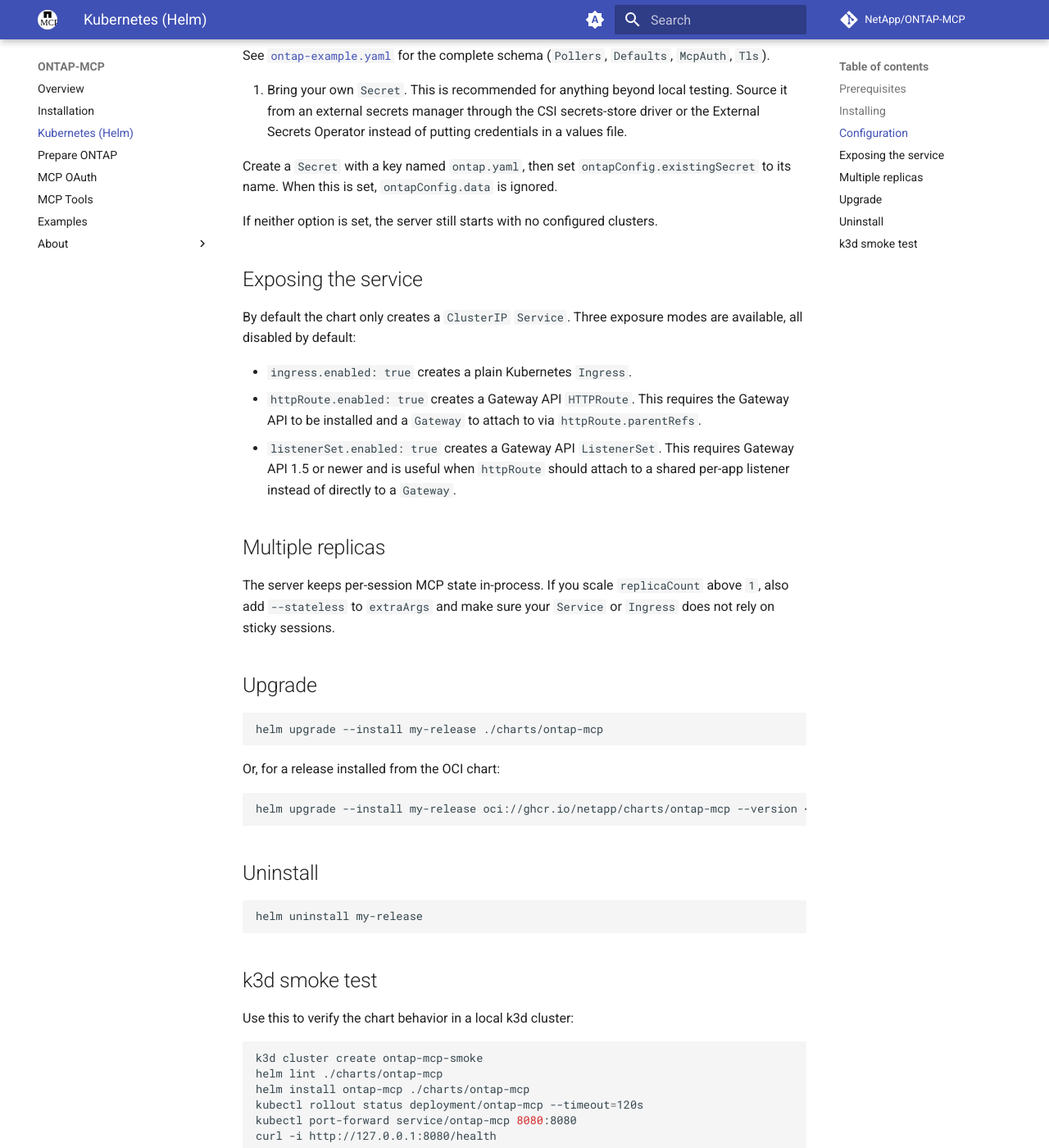
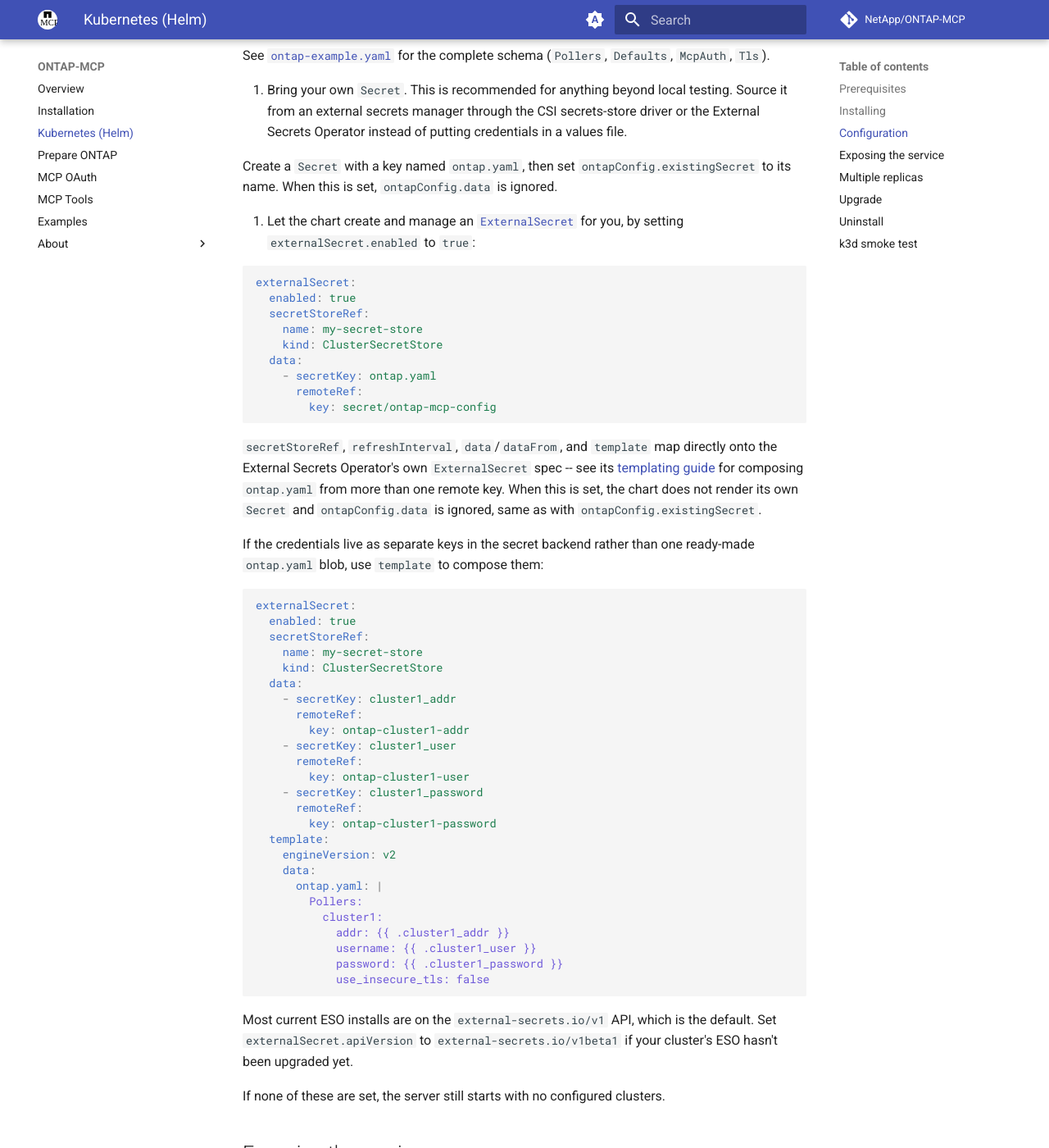
Before and after one commit to NetApp/ontap-mcp, an MkDocs documentation site: the page built from docs/helm.md, in a window 1280 px wide and 1400 px high, scrolled down 1204 px. Shown: the whole window at 82% size. Built offline with MkDocs 1.6.1 and Material for MkDocs 9.7.7, drawn with Linux system fonts in a browser that asks for light colours; comment, search, counter and statistics services are not loaded; the version menu is left out; some of the changed text lies outside the part shown.

Commit message:
feat: add optional ExternalSecret support to ontap-mcp Helm chart
ESO-backed clusters currently need a hand-maintained ExternalSecret
manifest kept in sync with the chart release on every upgrade. Let
the chart render it itself, off by default, as a third option
alongside ontapConfig.data and ontapConfig.existingSecret.

````diff
--- a/docs/helm.md
+++ b/docs/helm.md
@@ -64,7 +64,66 @@
    `ontapConfig.existingSecret` to its name. When this is set,
    `ontapConfig.data` is ignored.
 
-If neither option is set, the server still starts with no configured clusters.
+3. Let the chart create and manage an
+   [`ExternalSecret`](https://external-secrets.io) for you, by setting
+   `externalSecret.enabled` to `true`:
+
+   ```yaml
+   externalSecret:
+     enabled: true
+     secretStoreRef:
+       name: my-secret-store
+       kind: ClusterSecretStore
+     data:
+       - secretKey: ontap.yaml
+         remoteRef:
+           key: secret/ontap-mcp-config
+   ```
+
+   `secretStoreRef`, `refreshInterval`, `data`/`dataFrom`, and `template` map
+   directly onto the External Secrets Operator's own `ExternalSecret` spec --
+   see its [templating guide](https://external-secrets.io/latest/guides/templating/)
+   for composing `ontap.yaml` from more than one remote key. When this is
+   set, the chart does not render its own `Secret` and `ontapConfig.data` is
+   ignored, same as with `ontapConfig.existingSecret`.
+
+   If the credentials live as separate keys in the secret backend rather
+   than one ready-made `ontap.yaml` blob, use `template` to compose them:
+
+   ```yaml
+   externalSecret:
+     enabled: true
+     secretStoreRef:
+       name: my-secret-store
+       kind: ClusterSecretStore
+     data:
+       - secretKey: cluster1_addr
+         remoteRef:
+           key: ontap-cluster1-addr
+       - secretKey: cluster1_user
+         remoteRef:
+           key: ontap-cluster1-user
+       - secretKey: cluster1_password
+         remoteRef:
+           key: ontap-cluster1-password
+     template:
+       engineVersion: v2
+       data:
+         ontap.yaml: |
+           Pollers:
+             cluster1:
+               addr: {{ .cluster1_addr }}
+               username: {{ .cluster1_user }}
+               password: {{ .cluster1_password }}
+               use_insecure_tls: false
+   ```
+
+   Most current ESO installs are on the `external-secrets.io/v1` API, which
+   is the default. Set `externalSecret.apiVersion` to
+   `external-secrets.io/v1beta1` if your cluster's ESO hasn't been upgraded
+   yet.
+
+If none of these are set, the server still starts with no configured clusters.
 
 ## Exposing the service
 
````
Also changed, not shown: other parts of docs/helm.md (+1 -1 lines), 5 other files.
